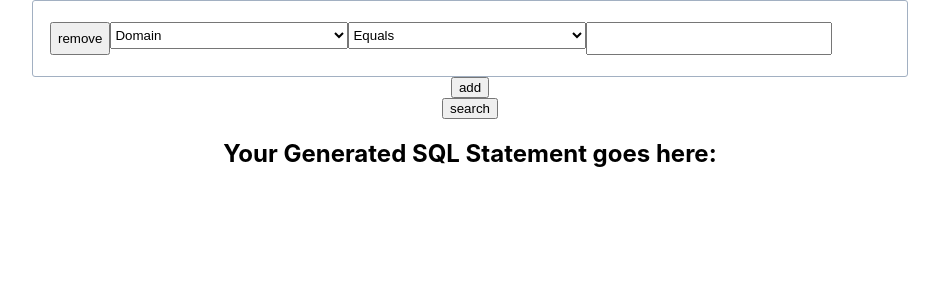
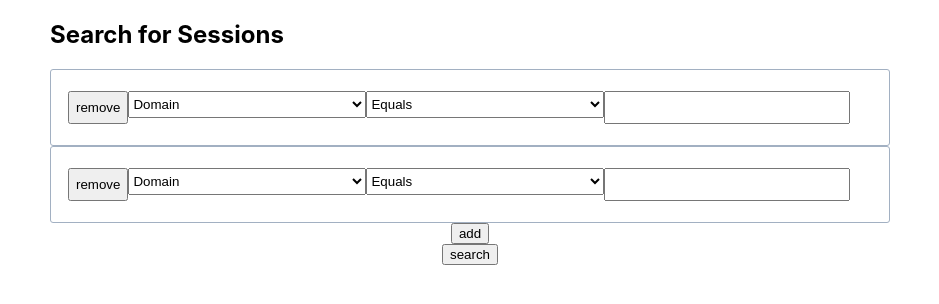
Before and after one commit to Andres9888/react_sql_query_generator, a React (Create React App) app: page / in a window 1280 px wide. Shown: the top 304 px of the page, without its empty margins (170-1109 px from the left). Built offline with nearby package versions, Linux system fonts and the light colour scheme.

Commit message:
add sql query and design

```diff
--- a/package.json
+++ b/package.json
@@ -17,11 +17,13 @@
     "graphql-tag": "^2.11.0",
     "mobx": "^6.3.3",
     "mobx-react-lite": "^3.2.1",
+    "nanoid": "^3.1.28",
     "react": "^17.0.2",
     "react-dom": "^17.0.2",
     "react-scripts": "4.0.3",
     "styled-components": "^5.3.1",
     "typescript": "^4.1.2",
+    "uuid": "^8.3.2",
     "web-vitals": "^1.0.1"
   },
   "devDependencies": {
--- a/src/App.tsx
+++ b/src/App.tsx
@@ -2,6 +2,7 @@ import './App.css';
 import { useContext, useState, useCallback } from 'react';
 
 import { observer } from 'mobx-react-lite';
+import { nanoid } from 'nanoid';
 import styled from 'styled-components';
 
 import { OptionsRow } from './features';
@@ -22,6 +23,12 @@ const App = observer(() => {
     />,
   ]);
 
+  const filtered = Object.entries(Store.options).filter(([key, value]) => {
+    return value.userInput;
+  });
+
+  console.log(filtered.map(column => column));
+
   const onRemove = useCallback(
     rowIndex => {
       const newRows = [...rows];
@@ -30,17 +37,6 @@ const App = observer(() => {
     },
     [rows]
   );
-
-  function onSubmit() {
-    const filtered =
-      Object.entries(Store.options).filter(([key, value]) => {
-        return value.userInput;
-        // Pretty straightforward - use key for the key and value for the value.
-        // Just to clarify: unlike object destructuring, the parameter names don't matter here.
-      }) || '';
-
-    // setSql(filtered);
-  }
 
   function onClick() {
     if (rows.length < Object.keys(Store.options).length) {
@@ -52,14 +48,20 @@ const App = observer(() => {
   }
   return (
     <Container>
+      <Header>Search for Sessions</Header>
+      <OptionsRow key={0} rowIndex={0} onRemove={onRemove} />
       {rows}
       <button type="button" onClick={onClick}>
         add
       </button>
-      <button type="button" onClick={onSubmit}>
-        search
-      </button>
-      <h2>{sql}</h2>
+      <button type="button">search</button>
+      {filtered.map(column => {
+        return (
+          <h2
+            key={nanoid()}
+          >{`SELECT ${column[0]} FROM session WHERE ${column[0]} ${column[1].operatorsSelected} ${column[1].userInput}`}</h2>
+        );
+      })}
     </Container>
   );
 });
@@ -72,5 +74,11 @@ const Container = styled.div`
   flex-direction: column;
   justify-content: center;
   margin: auto;
-  max-width: 840px;
+  width: 840px;
 `;
+
+const Header = styled.h2`
+  align-items: left;
+  align-self: start;
+  display: flex;
+`;
--- a/src/features/OptionsRow/components/StringOperatorsOptions/index.tsx
+++ b/src/features/OptionsRow/components/StringOperatorsOptions/index.tsx
@@ -13,10 +13,10 @@ export const StringOperatorsOptions = ({ operatorsSelected, onOperatorChange }:
       value={operatorsSelected}
       onChange={e => onOperatorChange(e.target.value)}
     >
-      <option value="equals">Equals</option>
-      <option value="contains">Contains</option>
-      <option value="starts with">Starts with</option>
-      <option value="in list">In List</option>
+      <option value="=">Equals</option>
+      <option value="CONTAINS">Contains</option>
+      <option value="LIKE">Starts with</option>
+      <option value="IN">In List</option>
     </Select>
   );
 };
--- a/src/features/OptionsRow/index.tsx
+++ b/src/features/OptionsRow/index.tsx
@@ -14,7 +14,7 @@ export const OptionsRow = ({ rowIndex, onRemove }: Props) => {
 
   const [dropDown, setdropdown] = useState('Domain');
   const [dropDownType, setdropdownType] = useState('string');
-  const [operatorsSelected, setOperatorsSelected] = useState('equals');
+  const [operatorsSelected, setOperatorsSelected] = useState('=');
   const [inputValue, setInputValue] = useState('');
 
   function onInputChange(e) {
@@ -95,12 +95,13 @@ export const OptionsRow = ({ rowIndex, onRemove }: Props) => {
 const OptionsRowContainer = styled.div`
   border: 1px solid #a2b0c2;
   border-radius: 3px;
+  box-sizing: border-box;
   display: flex;
   padding-bottom: 21px;
   padding-left: 17px;
   padding-right: 17px;
   padding-top: 21px;
-  width: 100%;
+  width: 840px;
 `;
 
 const Select = styled.select`
--- a/src/stores/store.ts
+++ b/src/stores/store.ts
@@ -4,53 +4,53 @@ import { observable } from 'mobx';
 
 class Store {
   @observable options = {
-    Domain: { type: 'string', isSelected: false, operatorsSelected: 'equals', userInput: 'test' },
+    Domain: { type: 'string', isSelected: false, operatorsSelected: '', userInput: null },
     'User Email': {
       type: 'string',
       isSelected: false,
-      operatorsSelected: 'equals',
+      operatorsSelected: '',
       userInput: null,
     },
     'Screen Width': {
       type: 'number',
       isSelected: false,
-      operatorsSelected: 'equals',
+      operatorsSelected: '',
       userInput: null,
     },
     'Screen Height': {
       type: 'number',
       isSelected: false,
-      operatorsSelected: 'equals',
+      operatorsSelected: '',
       userInput: null,
     },
     '# of Visits': {
       type: 'number',
       isSelected: false,
-      operatorsSelected: 'equals',
+      operatorsSelected: '',
       userInput: null,
     },
     'First Name': {
       type: 'string',
       isSelected: false,
-      operatorsSelected: 'equals',
+      operatorsSelected: '',
       userInput: null,
     },
     'Last Name': {
       type: 'string',
       isSelected: false,
-      operatorsSelected: 'equals',
+      operatorsSelected: '',
       userInput: null,
     },
     'Page Response time (ms)': {
       type: 'number',
       isSelected: false,
-      operatorsSelected: 'equals',
+      operatorsSelected: '',
       userInput: null,
     },
     'Page Path': {
       type: 'string',
       isSelected: false,
-      operatorsSelected: 'equals',
+      operatorsSelected: '',
       userInput: null,
     },
   };
```
Also changed, not shown: 1 other file (tests, documents, lock files or other folders).
